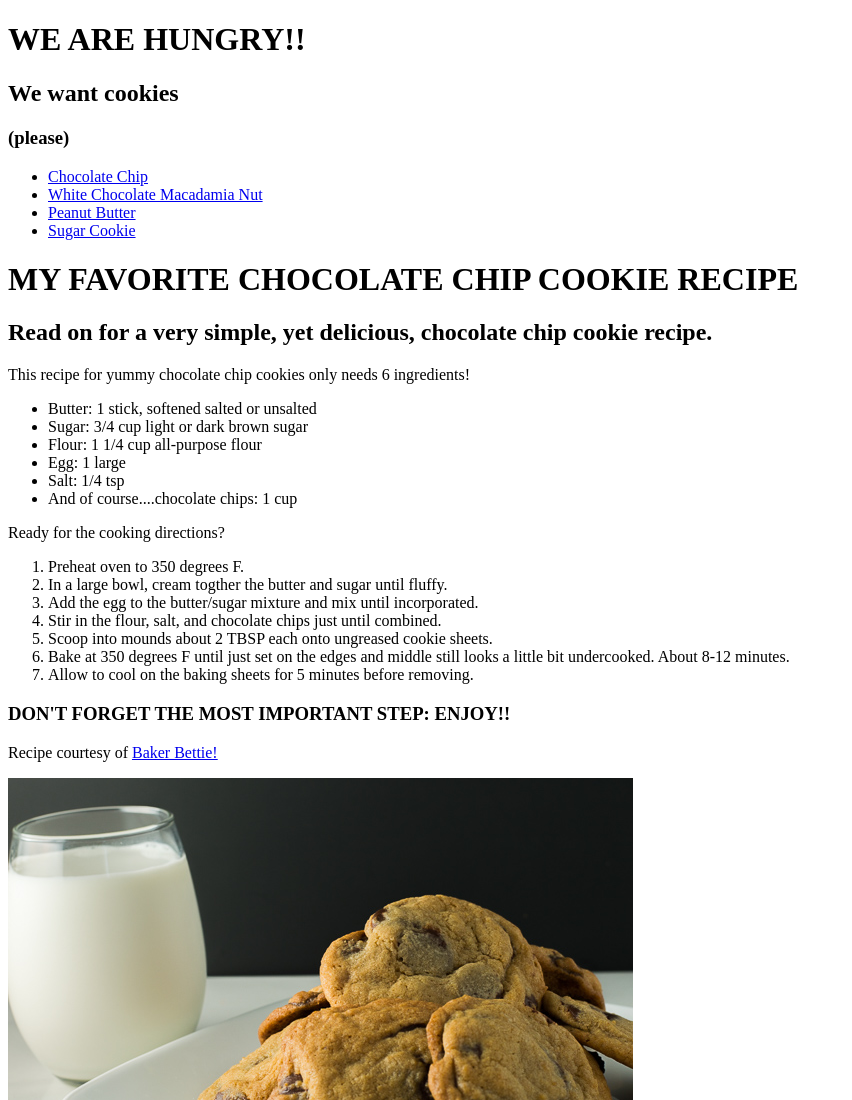
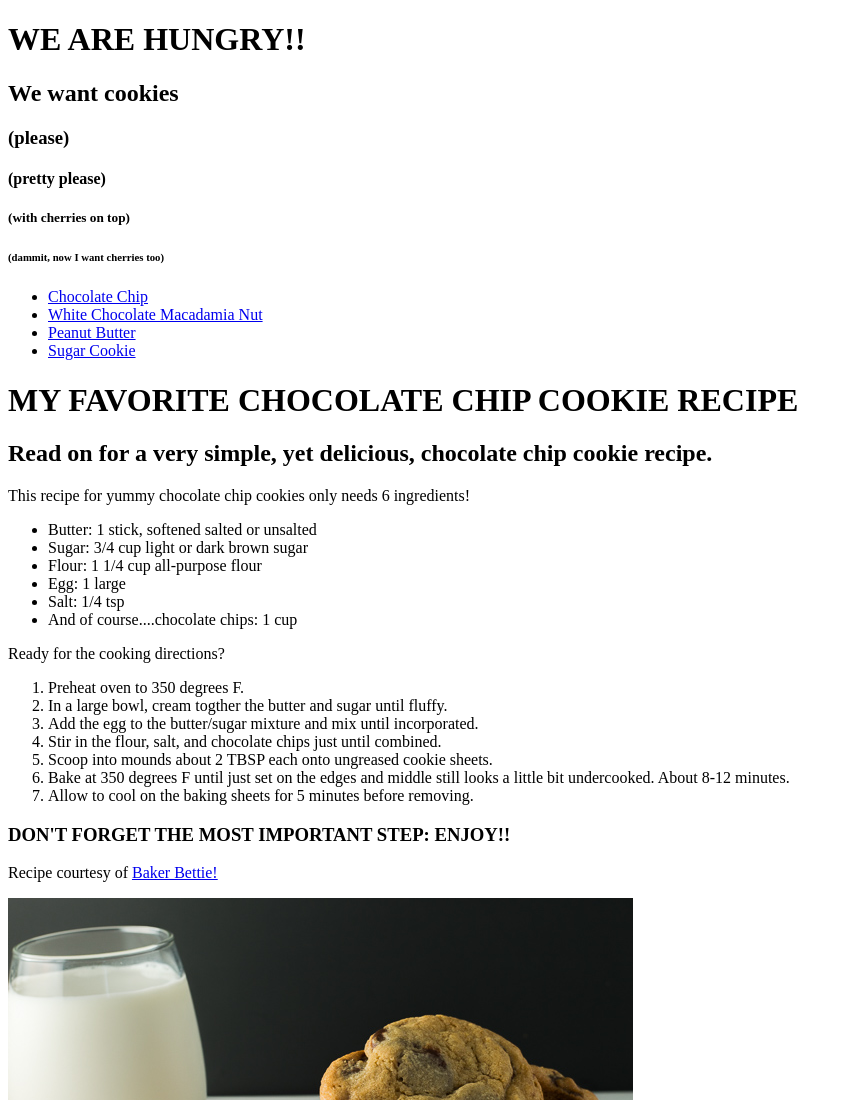
Before and after one commit to Yodaboomer/website1, a plain HTML site: page index.html in a window 1280 px wide. Shown: the top 1100 px of the page, without its empty margins (0-852 px from the left). Drawn offline with Linux system fonts and the light colour scheme.

Commit message:
add to header

```diff
--- a/index.html
+++ b/index.html
@@ -14,6 +14,9 @@
       <h1>WE ARE HUNGRY!!</h1>
       <h2>We want cookies</h2>
       <h3>(please)</h3>
+      <h4>(pretty please)</h4>
+      <h5>(with cherries on top)</h5>
+      <h6>(dammit, now I want cherries too)</h6>
       <ul>
         <li><a href="assets/chocolate chip.jpg" target="_blank">Chocolate Chip</a></li>
         <li><a href="assets/macadamia.jpg" target="_blank">White Chocolate Macadamia Nut</a></li>
```
